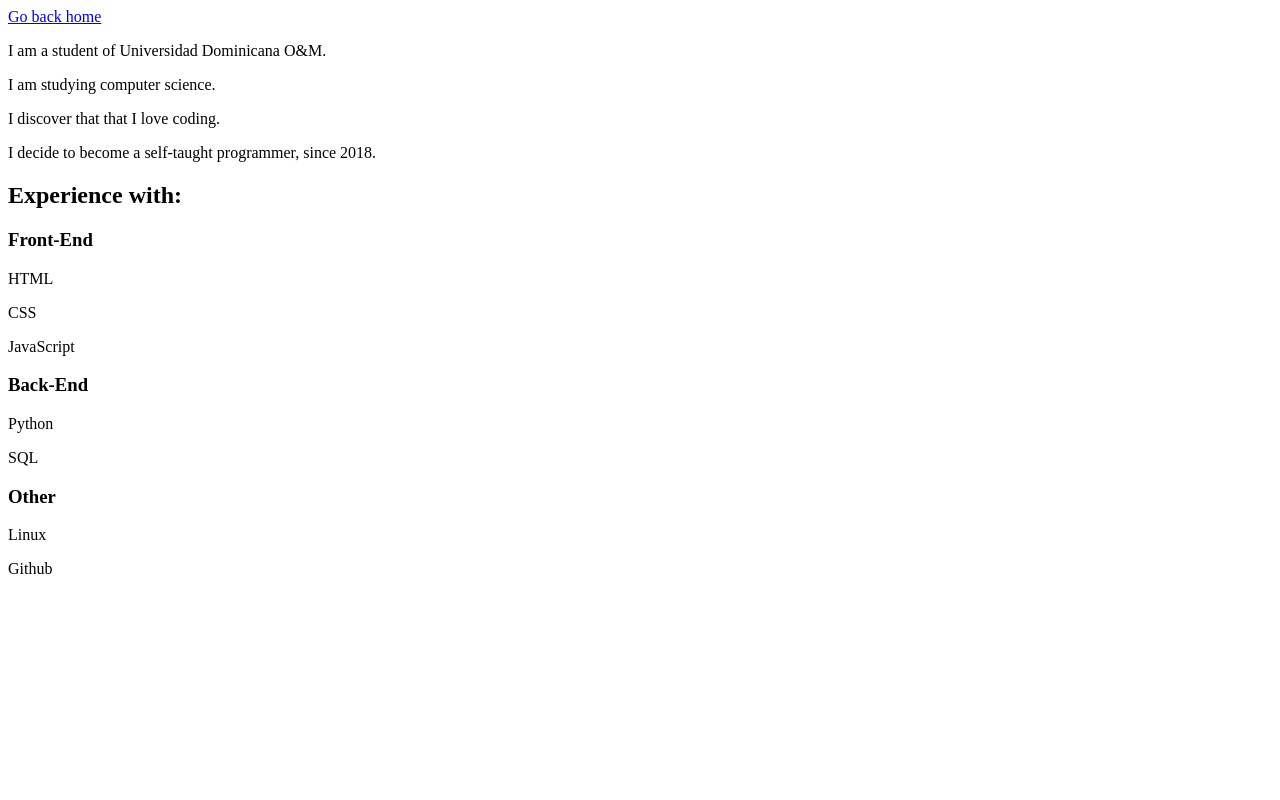
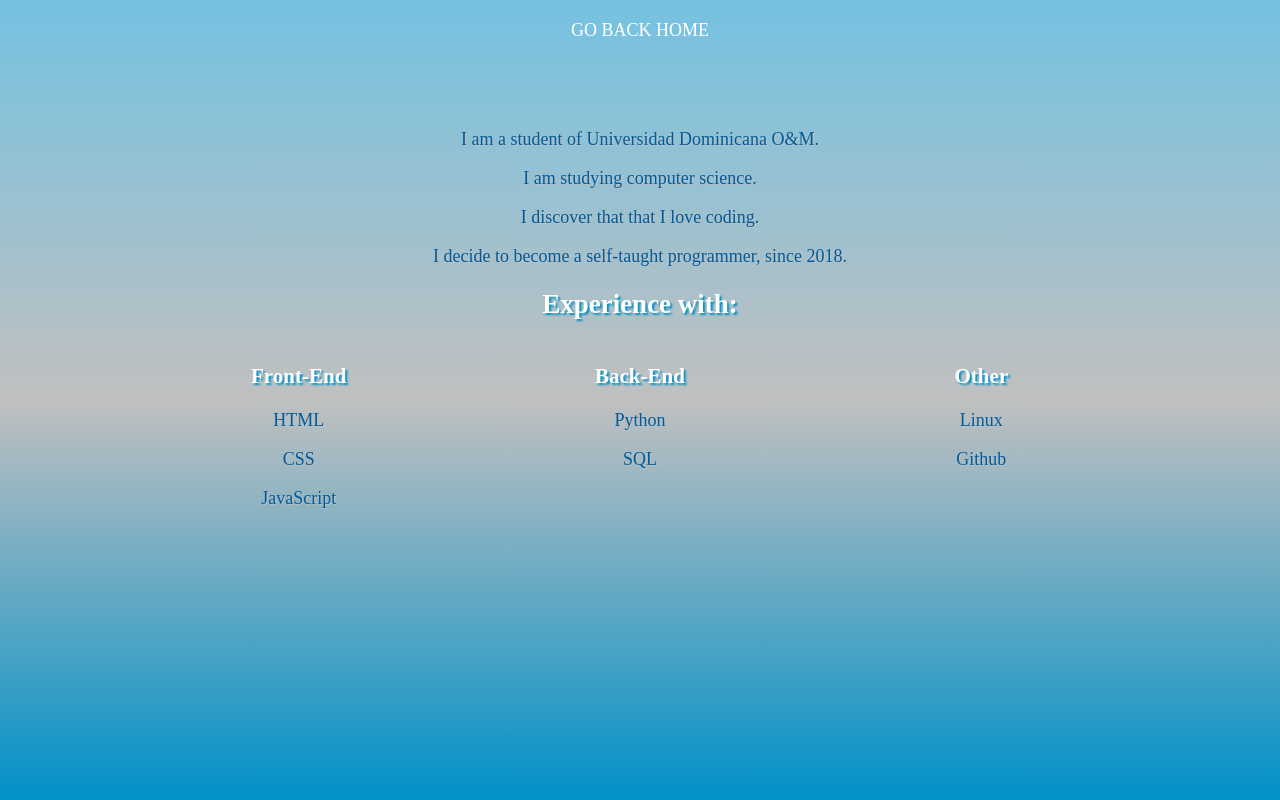
Before and after one commit to petersonmardi/portfolio, a plain HTML site: page about.html in a window 1280 px wide. Drawn offline with Linux system fonts and the light colour scheme.

Commit message:
portfolio

```diff
--- a/about.html
+++ b/about.html
@@ -4,13 +4,13 @@
     <meta charset="UTF-8">
     <meta name="viewport" content="width=device-width, initial-scale=1.0">
     <title>About</title>
-    <link rel="stylesheet" href="css/about.css">
+    <link rel="stylesheet" href="../css/about.css">
 </head>
 <body>
-    <div class="navbar">
-        <a href="index.html"> Go back home</a>
+    <div class="header">
+        <a href="index.html">Go back home</a>
     </div>
-
+    <div class="container">
         <main>
             <p>I am a student of Universidad Dominicana O&M.</p>
             <p>I am studying computer science.</p>
@@ -35,5 +35,6 @@
             <p>Linux</p>
             <p>Github</p>
         </aside>
+    </div>
 </body>
 </html>
--- /dev/null
+++ b/css/about.css
@@ -0,0 +1,53 @@
+body {
+    background-color: #74c2e1;
+    margin: 0;
+    padding: 0;
+    color: #005b9a;
+    font-size: 18px;
+    text-shadow: 1px 1px 1px #c0c0c0;
+
+    background: linear-gradient(#74c2e1, #c0c0c0, #0191c8);
+    background-attachment: fixed;
+    background-repeat: no-repeat;
+    background-size: cover;
+    background-position: center;
+
+
+}
+
+.header {
+    text-align: center;
+    margin-top: 20px;
+    text-shadow: initial;
+}
+.header a {
+    text-decoration: none;
+    text-transform: uppercase;
+    color: #ffffff;
+}
+.header a:hover {
+    color: #005b9a;
+}
+.container {
+    width: 80%;
+    margin-left: auto;
+    margin-right: auto;
+    padding-top: 70px;
+    text-align: center;
+}
+
+#left, #center {
+    float: left;
+    width: 33.33%;
+    text-align: center;
+}
+
+#right {
+    float: right;
+    width: 33.33%;
+}
+
+#left h3, #center h3, #right h3, main h2 {
+    color: #ffffff;
+    text-shadow: 2px 2px 2px #0191c8;
+}
```
Lines whose indentation alone changed are shown as unchanged.
